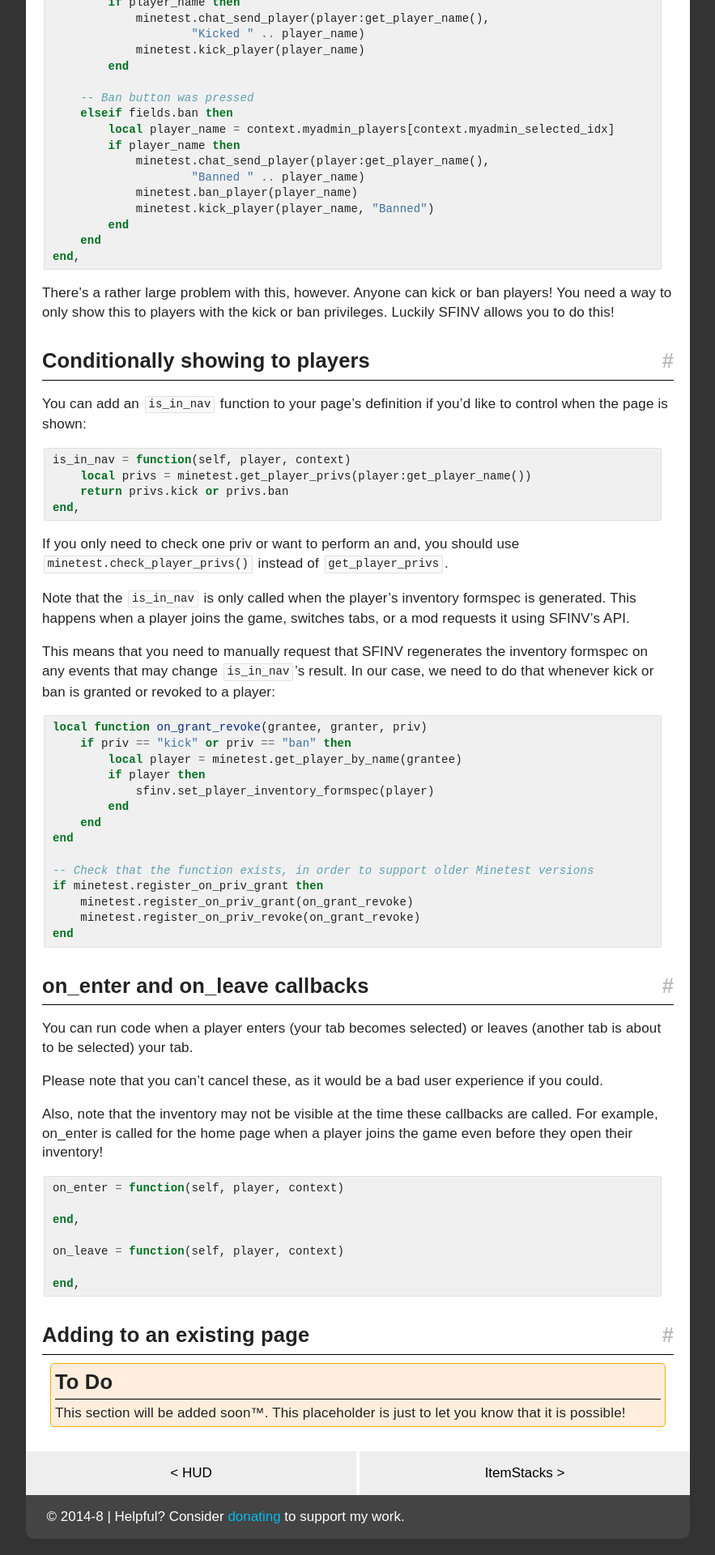
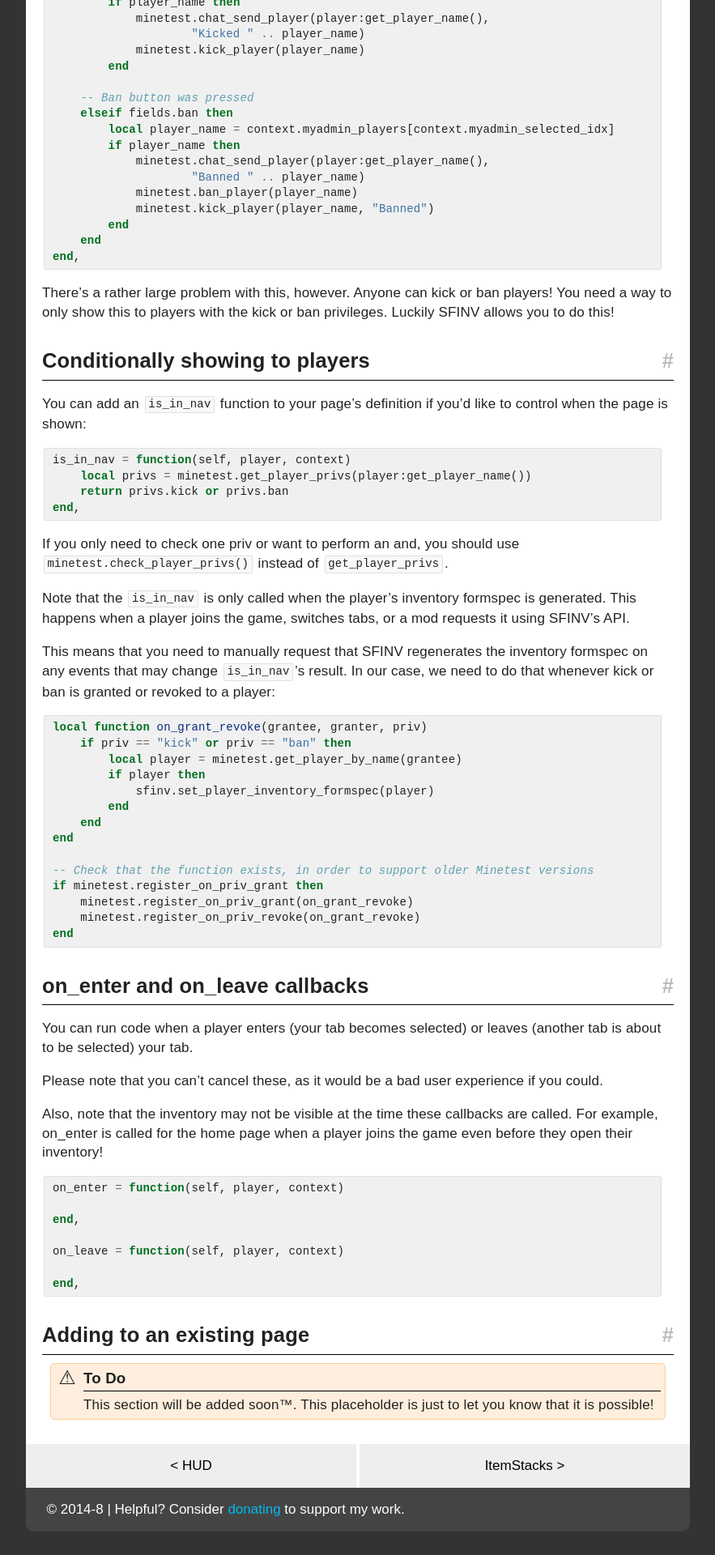
Before and after one commit to rubenwardy/minetest_modding_book, a Jekyll site: the page built from _en/players/sfinv.md, in a window 1280 px wide. Shown: the part 3484-5404 px from the top of the page at 81% size, without its empty margins (338-1221 px from the left). Built offline with Jekyll 4.4.1, drawn with Linux system fonts in a browser that asks for light colours; nearby versions of some CDN libraries.

Commit message:
Add notice macro

```diff
--- a/_en/players/sfinv.md
+++ b/_en/players/sfinv.md
@@ -233,9 +233,4 @@ end,
 
 ## Adding to an existing page
 
-<div class="notice">
-    <h2>To Do</h2>
-
-    This section will be added soon&trade;.
-    This placeholder is just to let you know that it is possible!
-</div>
+{% include notice.html level="warning" title="To Do" message="This section will be added soon&trade;. This placeholder is just to let you know that it is possible!" %}
--- /dev/null
+++ b/_includes/notice.html
@@ -0,0 +1,21 @@
+{% if include.notice %}
+	{% assign notice=include.notice %}
+{% else %}
+	{% assign notice=include %}
+{% endif %}
+
+<div class="notice notice-{{ notice.level }}">
+	{% if notice.level == "warning" %}
+		<span>⚠</span>
+	{% else if notice.level == "tip" %}
+		<span>i</span>
+	{% else %}
+		<span>?</span>
+	{% endif %}
+	<div>
+		{% if notice.title %}
+			<h2>{{ notice.title }}</h2>
+		{% endif %}
+		{{ notice.message }}
+	</div>
+</div>
--- a/_sass/_content.scss
+++ b/_sass/_content.scss
@@ -27,19 +27,54 @@ figure {
 	padding: 0 0 0 6px;
 }
 
+
+.notice-danger {
+	background: #933 !important;
+	border: 1px solid #c44 !important;
+}
+
+.notice-warning {
+	background: #FED;
+	border: 1px solid #fc9;
+}
+
+.notice-tip {
+	background: #ccf;
+	border: 1px solid #66a;
+}
+
+.notice-green {
+	background: #161;
+	border: 1px solid #393;
+}
+
 .notice {
 	margin: 10px;
 	display: block;
 	padding: 5px;
-	border: 1px solid orange;
 	border-radius: 5px;
-	background: #FFEEDD;
+	position: relative;
+}
 
+.notice > span {
+	position: absolute;
+	top: 0;
+	left: 0;
+	bottom: 0;
+	width: 40px;
+	font-size: 24px;
+	text-align: center;
+	display: block;
+}
+
+.notice > div {
+	margin-left: 35px;
 }
 
 .notice h2 {
 	margin: 0 0 5px 0;
 	padding: 0 0 2px 0;
+	font-size: 110%;
 }
 
 .header-link, .anchor {
```
Also changed, not shown: _en/basics/lua.md (+1 -3 lines), _en/items/nodes_items_crafting.md (+2 -2 lines), README.md.
